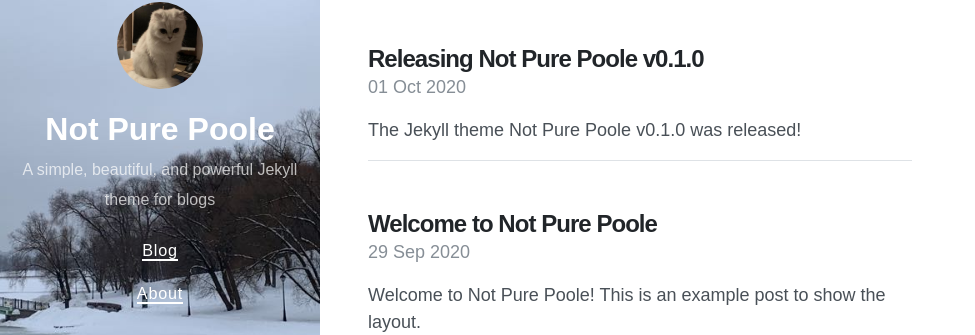
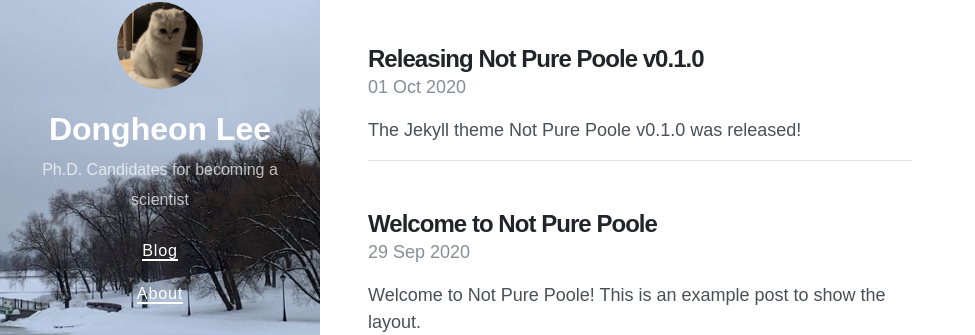
Before and after one commit to donghoney0416/donghoney0416.github.io, a Jekyll site: the page built from index.html, in a window 1280 px wide. Shown: the part 254-589 px from the top of the page, without its empty margins (0-975 px from the left). Built offline with Jekyll 4.4.1, drawn with Linux system fonts in a browser that asks for light colours; nearby versions of some CDN libraries; the list of posts is cut into pages by our own code.

Commit message:
Update _config.yml

```diff
--- a/_config.yml
+++ b/_config.yml
@@ -1,7 +1,7 @@
 # Setup
-title: Not Pure Poole
-description: A simple, beautiful, and powerful Jekyll theme for blogs
-url: https://vszhub.github.io
+title: Dongheon Lee
+description: Ph.D. Candidates for becoming a scientist
+url: https://donghoney0416.github.io
 avatar: /avatar.jpeg
 paginate: 5
 permalink: pretty
```
